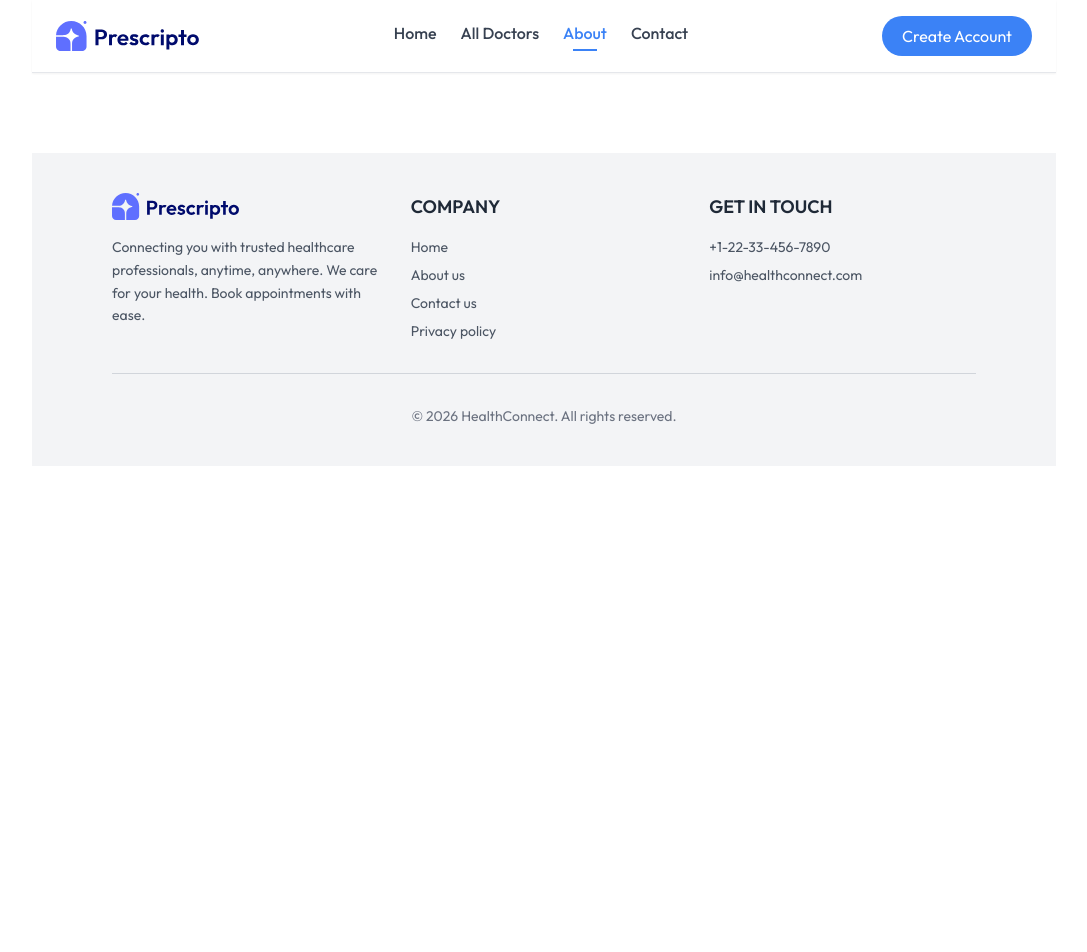
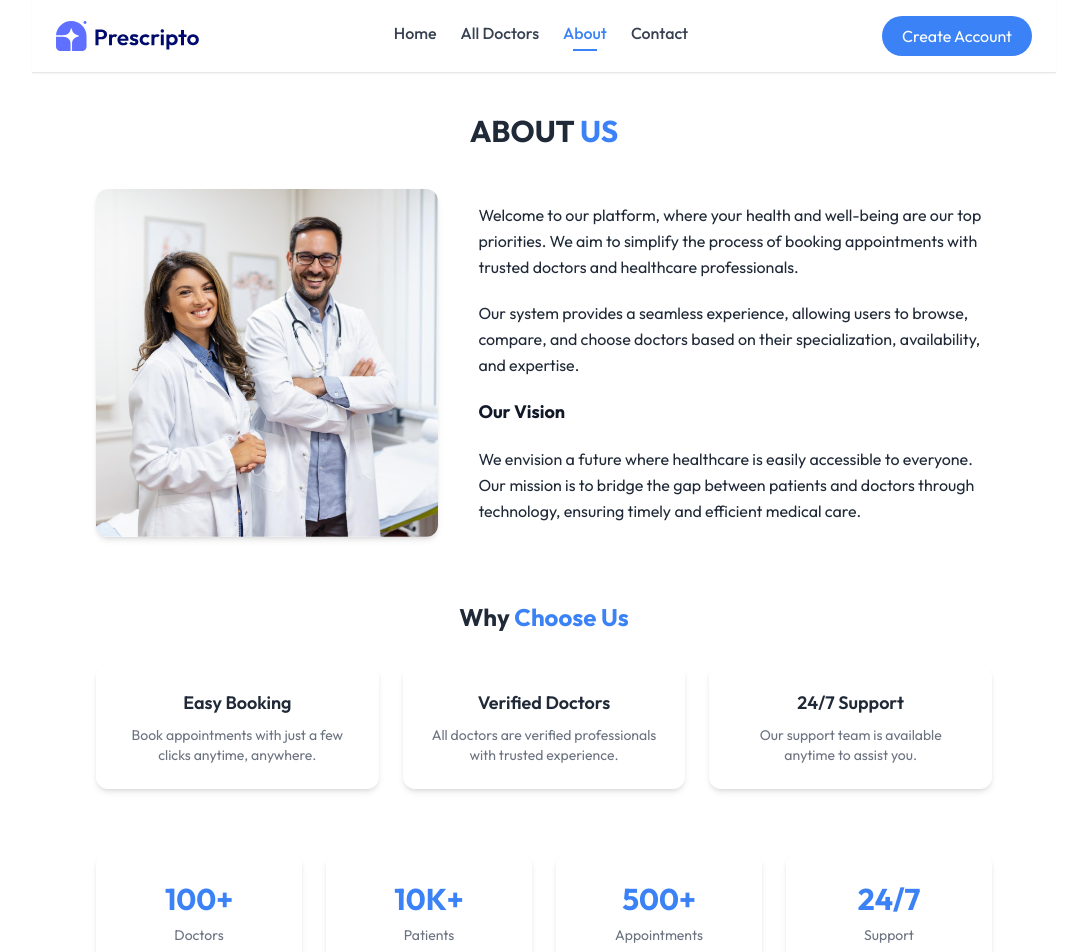
Before and after one commit to Gayatri414/Doctor-Appointment, a React (Vite) app in the folder frontend/: page /about in a window 1280 px wide. Shown: the top 952 px of the page, without its empty margins (96-1183 px from the left). Before the commit the page ends 800 px from the top, so only its background shows below. Built offline with nearby package versions, Linux system fonts and the light colour scheme.

Commit message:
Add changes of About.jsx file

```diff
--- a/frontend/src/pages/About.jsx
+++ b/frontend/src/pages/About.jsx
@@ -1,10 +1,134 @@
 import React from "react";
+import { assets } from "../assets/assets";
 
-const About=()=>{
-    return(
-        <div>
+const About = () => {
+  return (
+    <div className="px-6 md:px-16 py-10 text-gray-800">
+
+      {/* Heading */}
+      <div className="text-center text-3xl font-bold mb-10">
+        <p>
+          ABOUT <span className="text-blue-500">US</span>
+        </p>
+      </div>
+
+      {/* Content Section */}
+      <div className="flex flex-col md:flex-row gap-10 items-center">
+
+        {/* Image */}
+        <div className="w-full md:w-[40%] overflow-hidden rounded-xl shadow-md">
+          <img
+            className="w-full h-full object-cover hover:scale-105 transition duration-500"
+            src={assets.about_image}
+            alt="About"
+          />
+        </div>
+
+        {/* Text Content */}
+        <div className="flex flex-col gap-5 md:w-[60%] text-base leading-relaxed">
+
+          <p>
+            Welcome to our platform, where your health and well-being are our
+            top priorities. We aim to simplify the process of booking
+            appointments with trusted doctors and healthcare professionals.
+          </p>
+
+          <p>
+            Our system provides a seamless experience, allowing users to browse,
+            compare, and choose doctors based on their specialization,
+            availability, and expertise.
+          </p>
+
+          <b className="text-lg text-gray-900">
+            Our Vision
+          </b>
+
+          <p>
+            We envision a future where healthcare is easily accessible to
+            everyone. Our mission is to bridge the gap between patients and
+            doctors through technology, ensuring timely and efficient medical
+            care.
+          </p>
 
         </div>
-    )
-}
+      </div>
+
+      {/* WHY CHOOSE US */}
+      <div className="mt-16">
+        <h2 className="text-2xl font-bold text-center mb-8">
+          Why <span className="text-blue-500">Choose Us</span>
+        </h2>
+
+        <div className="grid grid-cols-1 md:grid-cols-3 gap-6">
+
+          <div className="bg-white shadow-md rounded-xl p-6 text-center hover:shadow-lg transition">
+            <h3 className="font-semibold text-lg mb-2">Easy Booking</h3>
+            <p className="text-gray-500 text-sm">
+              Book appointments with just a few clicks anytime, anywhere.
+            </p>
+          </div>
+
+          <div className="bg-white shadow-md rounded-xl p-6 text-center hover:shadow-lg transition">
+            <h3 className="font-semibold text-lg mb-2">Verified Doctors</h3>
+            <p className="text-gray-500 text-sm">
+              All doctors are verified professionals with trusted experience.
+            </p>
+          </div>
+
+          <div className="bg-white shadow-md rounded-xl p-6 text-center hover:shadow-lg transition">
+            <h3 className="font-semibold text-lg mb-2">24/7 Support</h3>
+            <p className="text-gray-500 text-sm">
+              Our support team is available anytime to assist you.
+            </p>
+          </div>
+
+        </div>
+      </div>
+
+      {/* Stats Section */}
+     <div className="grid grid-cols-2 md:grid-cols-4 gap-6 mt-16 text-center">
+
+  {/* Card */}
+  <div className="bg-white shadow-md rounded-xl p-6 flex flex-col items-center justify-center hover:shadow-lg transition min-h-[120px]">
+    <p className="text-3xl font-bold text-blue-500 whitespace-nowrap">
+      100+
+    </p>
+    <p className="text-gray-500 text-sm mt-2 whitespace-nowrap">
+      Doctors
+    </p>
+  </div>
+
+  <div className="bg-white shadow-md rounded-xl p-6 flex flex-col items-center justify-center hover:shadow-lg transition min-h-[120px]">
+    <p className="text-3xl font-bold text-blue-500 whitespace-nowrap">
+      10K+
+    </p>
+    <p className="text-gray-500 text-sm mt-2 whitespace-nowrap">
+      Patients
+    </p>
+  </div>
+
+  <div className="bg-white shadow-md rounded-xl p-6 flex flex-col items-center justify-center hover:shadow-lg transition min-h-[120px]">
+    <p className="text-3xl font-bold text-blue-500 whitespace-nowrap">
+      500+
+    </p>
+    <p className="text-gray-500 text-sm mt-2 whitespace-nowrap">
+      Appointments
+    </p>
+  </div>
+
+  <div className="bg-white shadow-md rounded-xl p-6 flex flex-col items-center justify-center hover:shadow-lg transition min-h-[120px]">
+    <p className="text-3xl font-bold text-blue-500 whitespace-nowrap">
+      24/7
+    </p>
+    <p className="text-gray-500 text-sm mt-2 whitespace-nowrap">
+      Support
+    </p>
+  </div>
+
+</div>
+
+    </div>
+  );
+};
+
 export default About;
```
